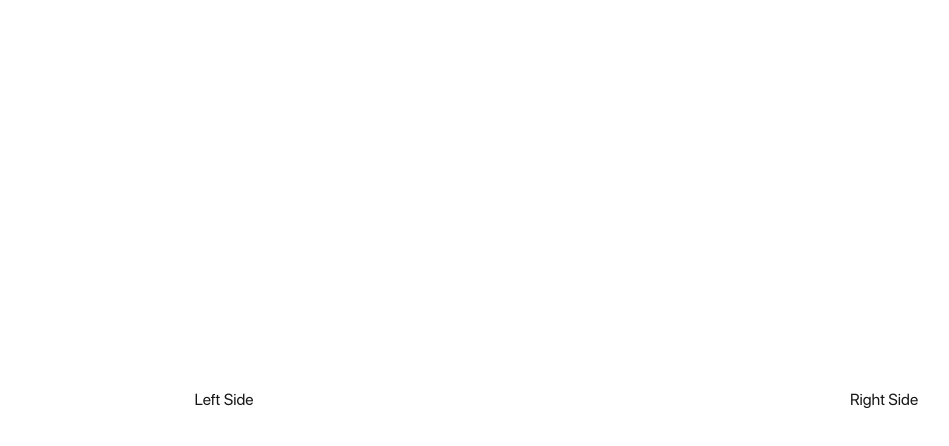
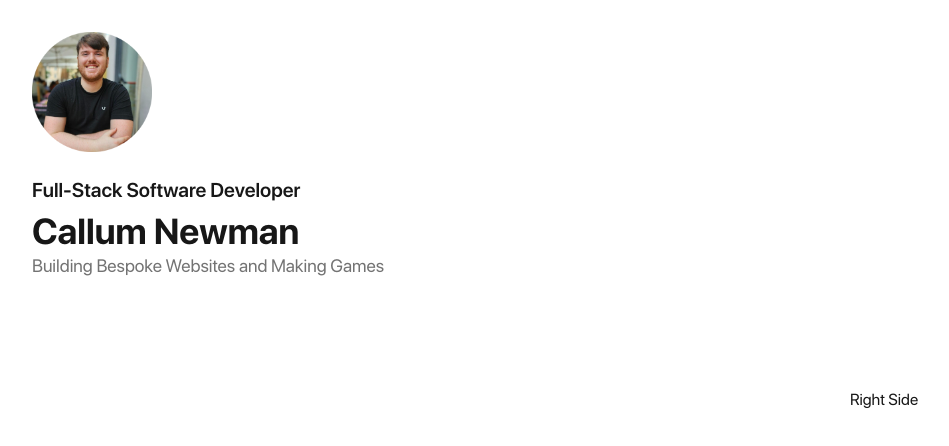
Before and after one commit to DrunkenJellies-dev/callum-newman-portfolio, a Next.js app: page / in a window 1280 px wide. Shown: the top 446 px of the page, without its empty margins (0-949 px from the left). Built offline with nearby package versions, Linux system fonts and the light colour scheme.

Commit message:
Added title, bio and name to the left panel

```diff
--- a/app/layout.tsx
+++ b/app/layout.tsx
@@ -36,6 +36,7 @@ const sfPro = localFont({
       style: "normal",
     },
   ],
+  variable: "--font-sfpro",
 });
 
 export const metadata: Metadata = {
--- a/app/page.tsx
+++ b/app/page.tsx
@@ -1,12 +1,37 @@
 import { ThemeToggle } from "@/components/theme-toggle";
+import { siteConfig } from "@/config/site-config";
+import Image from "next/image";
 
 export default function Home() {
   return (
     <main className="flex gap-10 w-full h-full flex-1">
       {/* Left Side */}
-      <div className="flex-1 p-6 h-full max-w-md">
-        <div className="dark:bg-emerald-700 rounded-md h-full flex items-center justify-center items-center">
-          Left Side
+      <div className="flex-1 p-8 h-full max-w-md">
+        <div className=" flex-col rounded-md h-full flex space-y-6">
+          {/* Avatar */}
+          <Image
+            src="/profilePic-modified.png"
+            alt="Profile Picture"
+            width="120"
+            height="120"
+            priority
+            loading="eager"
+            placeholder="blur"
+            blurDataURL="/profilePic-modified.png"
+          />
+          <div className="">
+            {/* Title */}
+            <div className="text-primary text-xl font-semibold">
+              {siteConfig.title}
+            </div>
+            {/* Full Name */}
+            <h1 className="text-4xl font-bold mt-2">{siteConfig.creator}</h1>
+            {/* Bio */}
+            <p className="text-lg text-neutral-500 text-2xl">{siteConfig.bio}</p>
+          </div>
+          {/* Buttons */}
+
+          {/* Footer */}
         </div>
       </div>
       {/* Right Side */}
--- /dev/null
+++ b/config/site-config.ts
@@ -0,0 +1,8 @@
+export const siteConfig = {
+    creator: "Callum Newman",
+    title: "Full-Stack Software Developer",
+    bio: "Building Bespoke Websites and Making Games",
+    location: "Brighton, United Kingdom",
+    locationLink: "https://www.google.co.uk/maps/place/Brighton,+Brighton+and+Hove/@50.8374649,-0.1473891,13z/data=!3m1!4b1!4m6!3m5!1s0x48758509f6294167:0x9cc6af7a727d0ef9!8m2!3d50.8229402!4d-0.1362672!16zL20vMGQ2eXY?entry=ttu&g_ep=EgoyMDI0MDkyNS4wIKXMDSoASAFQAw%3D%3D",
+    email: "ballumnew@gmail.com",
+} as const;
--- a/tailwind.config.ts
+++ b/tailwind.config.ts
@@ -11,12 +11,16 @@ const config: Config = {
     extent: {
       colors: {
         primary: "#6178F1",
+        youtube: "#FF0000",
+        twitter: "#1DA1F2",
+        discord: "#5865F2",
+        github: "#181717",
       },
       boxShadow: {
         grid: "0px 3px 10px 0px rgba(0, 0, 0, 0.05);",
       },
       fontFamily: {
-        sans: ["var(--font-sfpro"],
+        sans: ["var(--font-sfpro)"],
       }
     },
   },
```
Also changed, not shown: public/profilePic-modified.png (added).
